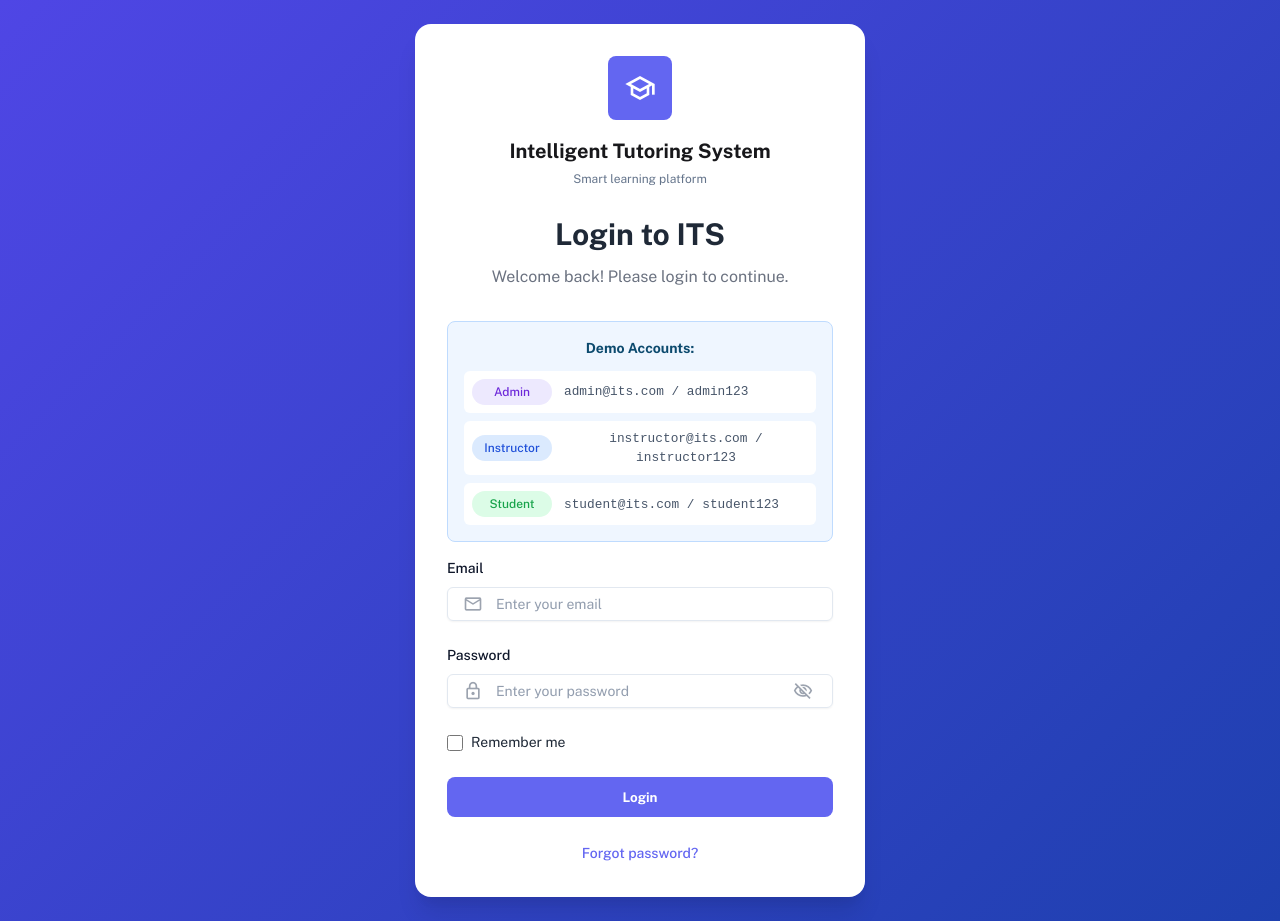
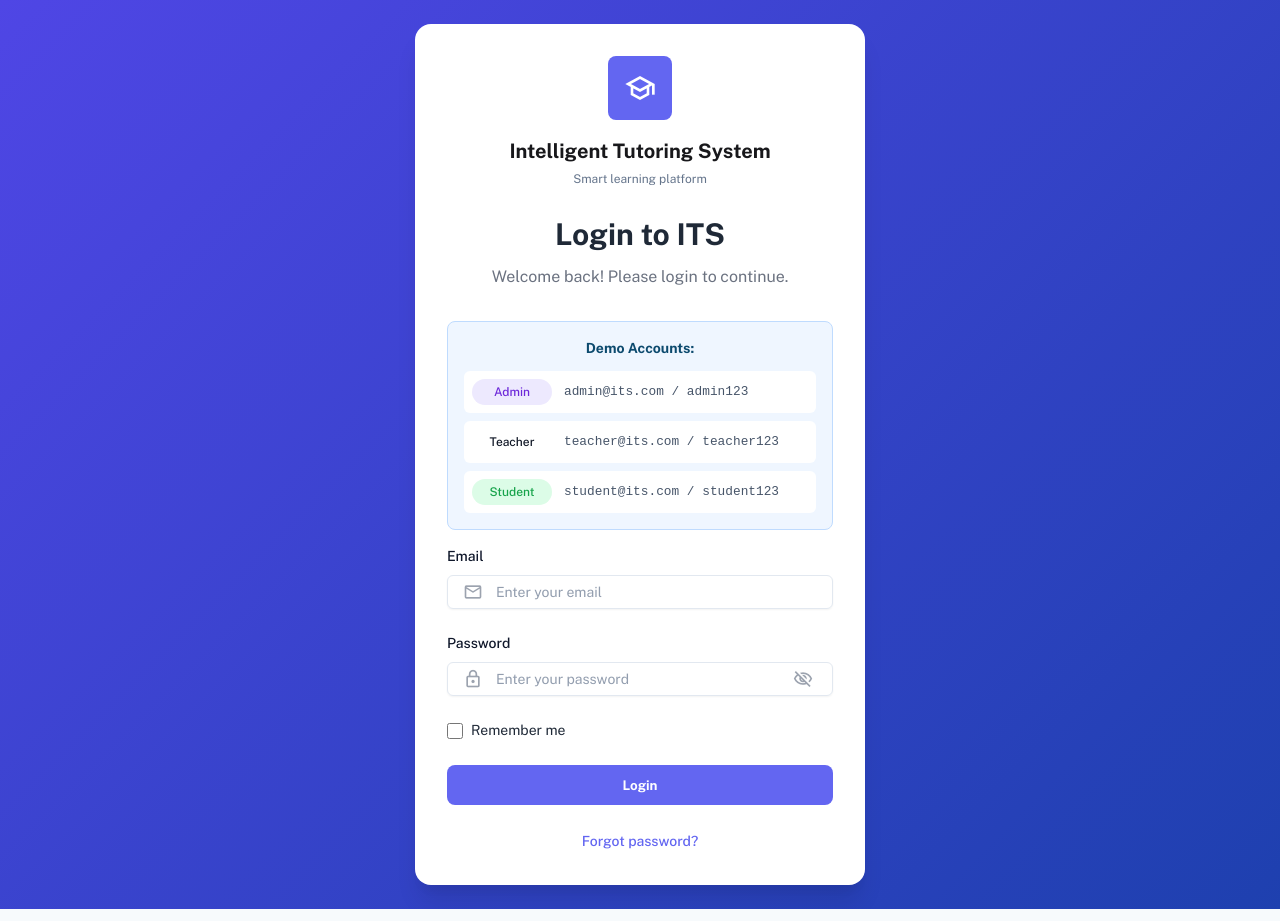
Before and after one commit to Hoangminh2704/ITS_FE, a React (Vite) app: page /login in a window 1280 px wide. Built offline with nearby package versions, Linux system fonts and the light colour scheme.

Commit message:
change role instructor

```diff
--- a/src/App.tsx
+++ b/src/App.tsx
@@ -24,7 +24,7 @@ function App() {
             }
           />
           <Route
-            path="/instructor"
+            path="/teacher"
             element={
               <ProtectedRoute>
                 <InstructorDashboard />
@@ -32,7 +32,7 @@ function App() {
             }
           />
           <Route
-            path="/instructor/course/:courseId"
+            path="/teacher/course/:courseId"
             element={
               <ProtectedRoute>
                 <CourseContentPage />
@@ -40,7 +40,7 @@ function App() {
             }
           />
           <Route
-            path="/instructor/course/:courseId/quiz/create"
+            path="/teacher/course/:courseId/quiz/create"
             element={
               <ProtectedRoute>
                 <QuizContentPage />
--- a/src/components/Admin/Admin.css
+++ b/src/components/Admin/Admin.css
@@ -363,7 +363,7 @@
   color: var(--purple-800);
 }
 
-.role-instructor {
+.role-teacher {
   background-color: var(--blue-100);
   color: var(--blue-800);
 }
--- a/src/components/Admin/Admin.tsx
+++ b/src/components/Admin/Admin.tsx
@@ -19,7 +19,7 @@ const Admin: React.FC = () => {
       id: "#12346",
       name: "Trần Văn Minh",
       email: "tran.minh@example.com",
-      role: "Instructor",
+      role: "Teacher",
       dateJoined: "20/01/2024",
       avatar:
         "https://lh3.googleusercontent.com/aida-public/AB6AXuBeRNJFtvjAq6ulIbqjmGmdXh47svJqwzCJPdTJgUh8J0ShDBWTjZTVg9O6-kTZ-axNl5LrltG55amAM0EEn-yBS1Goc4jK3DDhXomx_H1kwmrB681jb0wVlX4vwNJ3PaZ0xus7OWWZ408SWDbFW5qOLZzD7R7sFYYdXPlk4bUfgi7WRPDnxH3_2tK_hA4q3pD4f1Iye9lFSae4M0yjojFgdBRe64t3bKcLs_QvDT0gp9uKPNGV6aas5VfprTZYPHqxe7FuYdBlDg4H",
@@ -37,7 +37,7 @@ const Admin: React.FC = () => {
       id: "#12348",
       name: "Phạm Thị Hương",
       email: "pham.huong@example.com",
-      role: "Instructor",
+      role: "Teacher",
       dateJoined: "25/01/2024",
       avatar:
         "https://lh3.googleusercontent.com/aida-public/AB6AXuDl16sapPM08e2zsGhAAzfLF8awxkQFXgbqISwcP20CLVbp46x3spDHPASSDFk0pam-gXsH66MViKGSHzO9ufzkBCkD7cCMIqoMg-887WamnPdWbeHlXe77Nyl6tk0yv47GDdc8SHDeZJSSlBEQLrCfsUJqVpTL0oydlynrEV8cAgQ2L85TIJNKdJt9l3Kx6FYyXRx9NQU7nWJ2qtHBftB1veOCeK365MxKYpkNbFMPjC6tdoBRkNalobyR_8HTxT99e3BsGRFxlZUl",
@@ -57,8 +57,8 @@ const Admin: React.FC = () => {
     switch (role.toLowerCase()) {
       case "admin":
         return "role-badge role-admin";
-      case "instructor":
-        return "role-badge role-instructor";
+      case "teacher":
+        return "role-badge role-teacher";
       case "student":
         return "role-badge role-student";
       default:
@@ -70,7 +70,7 @@ const Admin: React.FC = () => {
     switch (role.toLowerCase()) {
       case "admin":
         return "shield";
-      case "instructor":
+      case "teacher":
         return "school";
       case "student":
         return "face";
@@ -170,7 +170,7 @@ const Admin: React.FC = () => {
               <select title="Filter by role" className="filter-select">
                 <option>All Roles</option>
                 <option>Admin</option>
-                <option>Instructor</option>
+                <option>Teacher</option>
                 <option>Student</option>
               </select>
               <div className="toolbar-spacer"></div>
--- a/src/components/CourseCard/CourseCard.tsx
+++ b/src/components/CourseCard/CourseCard.tsx
@@ -11,7 +11,7 @@ const CourseCard: React.FC<CourseCardProps> = ({ course }) => {
   const navigate = useNavigate();
 
   const handleManageCourse = () => {
-    navigate(`/instructor/course/${course.id}`);
+    navigate(`/teacher/course/${course.id}`);
   };
 
   return (
--- a/src/components/InstructorDashboard/InstructorDashboard.css
+++ b/src/components/InstructorDashboard/InstructorDashboard.css
@@ -114,7 +114,7 @@
 
 .profile-name {
   font-weight: 600;
-  color: white;
+  color: white !important;
   margin: 0;
 }
 
--- a/src/components/InstructorDashboard/InstructorDashboard.tsx
+++ b/src/components/InstructorDashboard/InstructorDashboard.tsx
@@ -23,7 +23,7 @@ const InstructorDashboard: React.FC = () => {
               <div className="sidebar-logo">
                 <span className="material-icons">school</span>
               </div>
-              <span className="sidebar-title">ITS Instructor Panel</span>
+              <span className="sidebar-title">ITS Teacher Panel</span>
             </div>
           </div>
           <nav className="sidebar-nav">
@@ -58,7 +58,7 @@ const InstructorDashboard: React.FC = () => {
                   <p className="profile-name">
                     {user?.name || "John Anderson"}
                   </p>
-                  <p className="profile-role">{user?.role || "Instructor"}</p>
+                  <p className="profile-role">{user?.role || "Teacher"}</p>
                 </div>
               </div>
               <button className="profile-options-btn">
@@ -76,7 +76,7 @@ const InstructorDashboard: React.FC = () => {
         <main className="main-content">
           <header className="dashboard-header">
             <div>
-              <h1 className="header-title">Welcome back, Instructor!</h1>
+              <h1 className="header-title">Welcome back, Teacher!</h1>
               <p className="header-subtitle">
                 Here's what's happening with your courses today
               </p>
--- a/src/components/InstructorHeader/InstructorHeader.tsx
+++ b/src/components/InstructorHeader/InstructorHeader.tsx
@@ -18,15 +18,14 @@ export const InstructorHeader: React.FC<InstructorHeaderProps> = ({
 
     switch (tab) {
       case "Dashboard":
-        navigate("/instructor");
+        navigate("/teacher");
         break;
       case "Courses":
-        navigate(`/instructor/course/${courseId}`);
+        navigate(`/teacher/course/${courseId}`);
         break;
       case "Quizzes":
-        navigate(`/instructor/course/${courseId}/quiz/create`);
+        navigate(`/teacher/course/${courseId}/quiz/create`);
         break;
-      // Thêm các case khác nếu cần
       default:
         break;
     }
--- a/src/components/Login/Login.tsx
+++ b/src/components/Login/Login.tsx
@@ -61,8 +61,8 @@ const Login: React.FC = () => {
             <span>admin@its.com / admin123</span>
           </div>
           <div className="demo-account">
-            <span className="demo-badge demo-instructor">Instructor</span>
-            <span>instructor@its.com / instructor123</span>
+            <span className="demo-badge demo-teacher">Teacher</span>
+            <span>teacher@its.com / teacher123</span>
           </div>
           <div className="demo-account">
             <span className="demo-badge demo-student">Student</span>
--- a/src/components/QuizContent/QuizContent.tsx
+++ b/src/components/QuizContent/QuizContent.tsx
@@ -8,7 +8,7 @@ const CreateQuiz: React.FC = () => {
   const { courseId } = useParams<{ courseId: string }>();
 
   const handleBackToCourse = () => {
-    navigate(`/instructor/course/${courseId}`);
+    navigate(`/teacher/course/${courseId}`);
   };
 
   return (
--- a/src/contexts/AuthContext.tsx
+++ b/src/contexts/AuthContext.tsx
@@ -2,9 +2,10 @@ import React, { createContext, useContext, useState, useEffect } from "react";
 import { useNavigate } from "react-router-dom";
 
 interface User {
+  id: string;
+  name: string;
   email: string;
-  name: string;
-  role: string;
+  role: "Admin" | "Teacher" | "Student";
 }
 
 interface AuthContextType {
@@ -16,25 +17,27 @@ interface AuthContextType {
 
 const AuthContext = createContext<AuthContextType | undefined>(undefined);
 
-// Danh sách tài khoản mặc định
-const DEFAULT_ACCOUNTS = [
+const demoUsers = [
   {
+    id: "1",
     email: "admin@its.com",
     password: "admin123",
-    name: "Administrator",
-    role: "Admin",
+    name: "Admin User",
+    role: "Admin" as const,
   },
   {
-    email: "instructor@its.com",
-    password: "instructor123",
-    name: "John Instructor",
-    role: "Instructor",
+    id: "2",
+    email: "teacher@its.com",
+    password: "teacher123",
+    name: "John Anderson",
+    role: "Teacher" as const,
   },
   {
+    id: "3",
     email: "student@its.com",
     password: "student123",
-    name: "Jane Student",
-    role: "Student",
+    name: "Alex Johnson",
+    role: "Student" as const,
   },
 ];
 
@@ -42,58 +45,59 @@ export const AuthProvider: React.FC<{ children: React.ReactNode }> = ({
   children,
 }) => {
   const [user, setUser] = useState<User | null>(null);
+  const [isAuthenticated, setIsAuthenticated] = useState(false);
   const navigate = useNavigate();
 
-  // Kiểm tra localStorage khi load app
   useEffect(() => {
     const savedUser = localStorage.getItem("its_user");
     if (savedUser) {
-      setUser(JSON.parse(savedUser));
+      const parsedUser = JSON.parse(savedUser);
+      setUser(parsedUser);
+      setIsAuthenticated(true);
     }
   }, []);
 
   const login = async (email: string, password: string): Promise<boolean> => {
-    // Tìm tài khoản trong danh sách
-    const account = DEFAULT_ACCOUNTS.find(
-      (acc) => acc.email === email && acc.password === password
+    const foundUser = demoUsers.find(
+      (u) => u.email === email && u.password === password
     );
 
-    if (account) {
-      const userData = {
-        email: account.email,
-        name: account.name,
-        role: account.role,
+    if (foundUser) {
+      const userData: User = {
+        id: foundUser.id,
+        name: foundUser.name,
+        email: foundUser.email,
+        role: foundUser.role,
       };
+
       setUser(userData);
+      setIsAuthenticated(true);
       localStorage.setItem("its_user", JSON.stringify(userData));
 
-      // Chuyển hướng dựa trên role
-      switch (account.role) {
+      switch (foundUser.role) {
         case "Admin":
           navigate("/admin");
           break;
-        case "Instructor":
-          navigate("/instructor");
+        case "Teacher":
+          navigate("/teacher");
           break;
         case "Student":
           navigate("/student");
           break;
-        default:
-          navigate("/");
       }
 
       return true;
     }
+
     return false;
   };
 
   const logout = () => {
     setUser(null);
+    setIsAuthenticated(false);
     localStorage.removeItem("its_user");
     navigate("/login");
   };
-
-  const isAuthenticated = !!user;
 
   return (
     <AuthContext.Provider value={{ user, login, logout, isAuthenticated }}>
```
